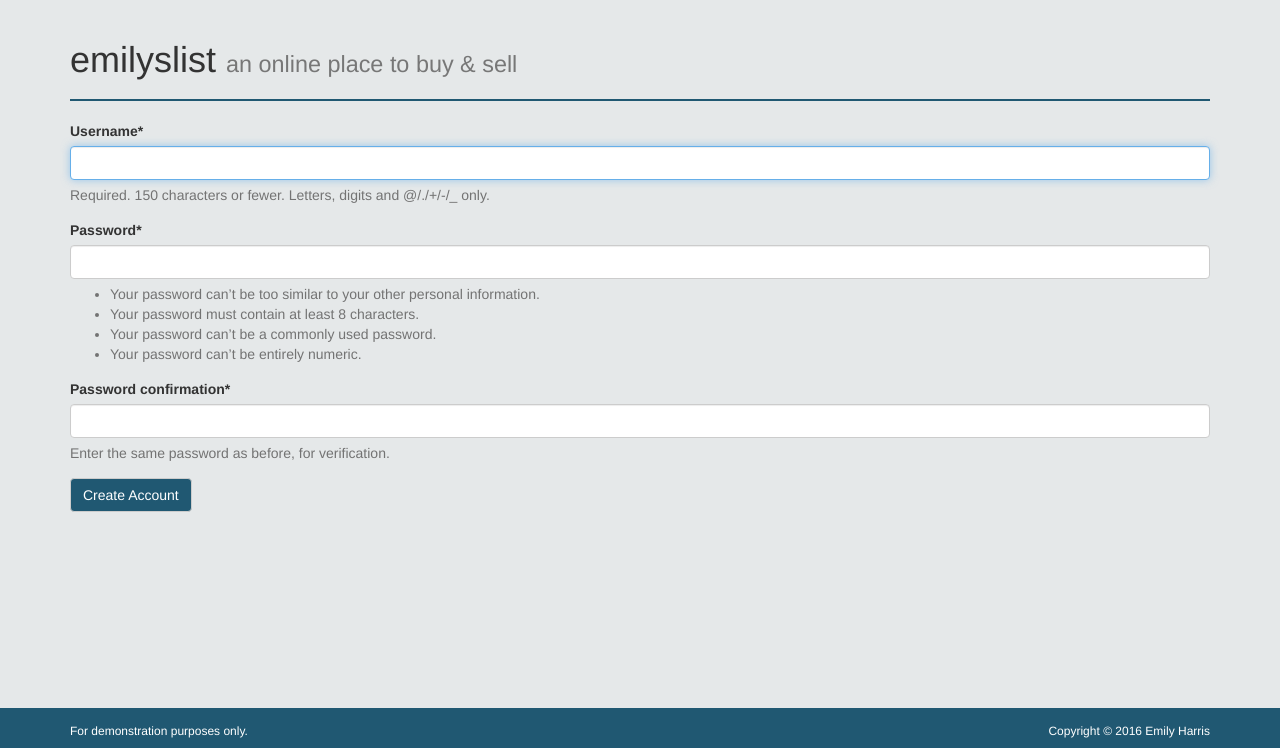
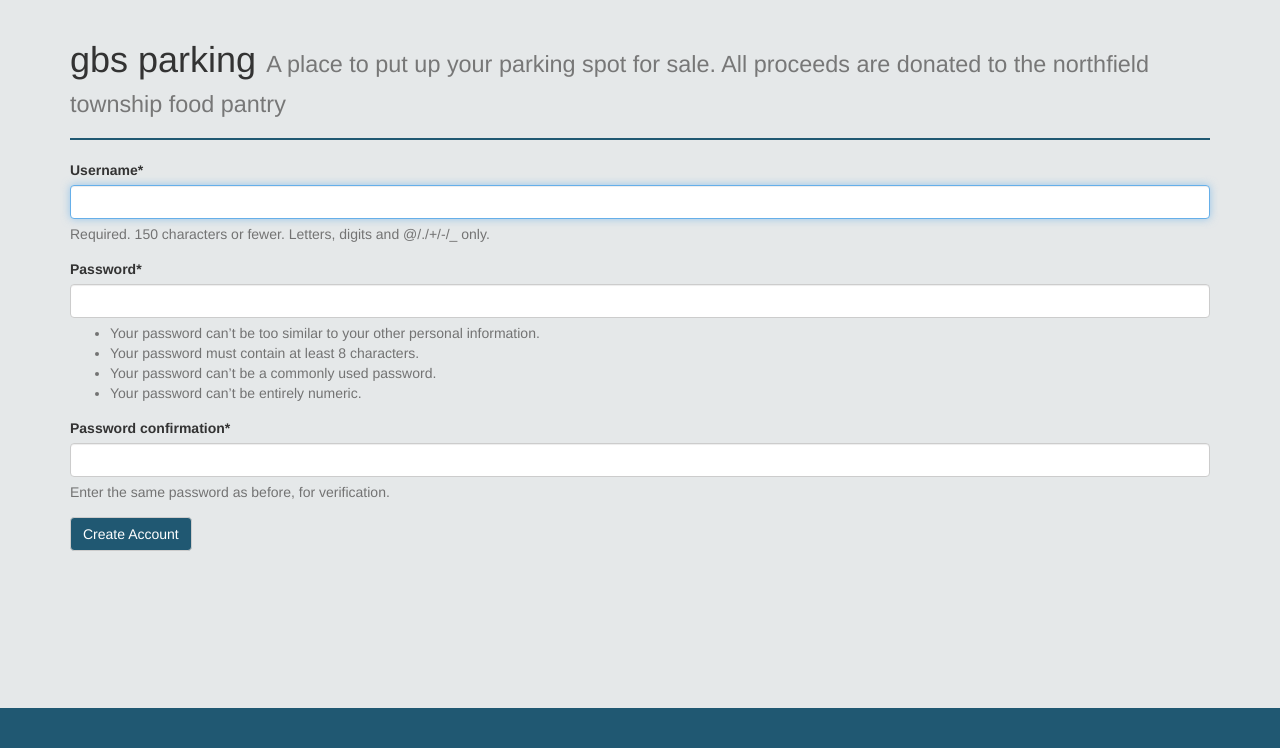
Before and after one commit to hpunnoose01/cl303, a Django app: a page that uses templates/base.html in a window 1280 px wide. Shown: the part 52-800 px from the top of the page. Run offline with Django 3.2, Linux system fonts and the light colour scheme; some libraries are stand-ins or nearby versions.

Commit message:
Update base.html

```diff
--- a/templates/base.html
+++ b/templates/base.html
@@ -4,7 +4,7 @@
 <html>
   <head>
     <meta charset="utf-8">
-    <title>emilyslist</title>
+    <title>GBS Parking</title>
     <link rel="stylesheet" href='{% static "classifieds/css/bootstrap.css" %}' media="screen" title="bootstrap css" charset="utf-8">
     <link rel="stylesheet" href='{% static "classifieds/css/main.css" %}' media="screen" charset="utf-8">
   </head>
@@ -58,7 +58,7 @@
        </nav>
     <div class="container">
            <div class="page-header">
-             <h1>emilyslist <small>an online place to buy & sell</small></h1>
+             <h1> gbs parking <small> A place to put up your parking spot for sale. All proceeds are donated to the northfield township food pantry</small></h1>
            </div>
 
 
@@ -77,10 +77,10 @@
       <div class="container">
         <div class="row">
           <div class="col-sm-6">
-            <p class='text-left'>For demonstration purposes only.</p>
+            <p class='text-left'></p>
           </div>
           <div class="col-sm-6">
-            <p class='text-right'>Copyright © 2016 Emily Harris</p>
+            <p class='text-right'></p>
           </div>
         </div>
       </div>
```
